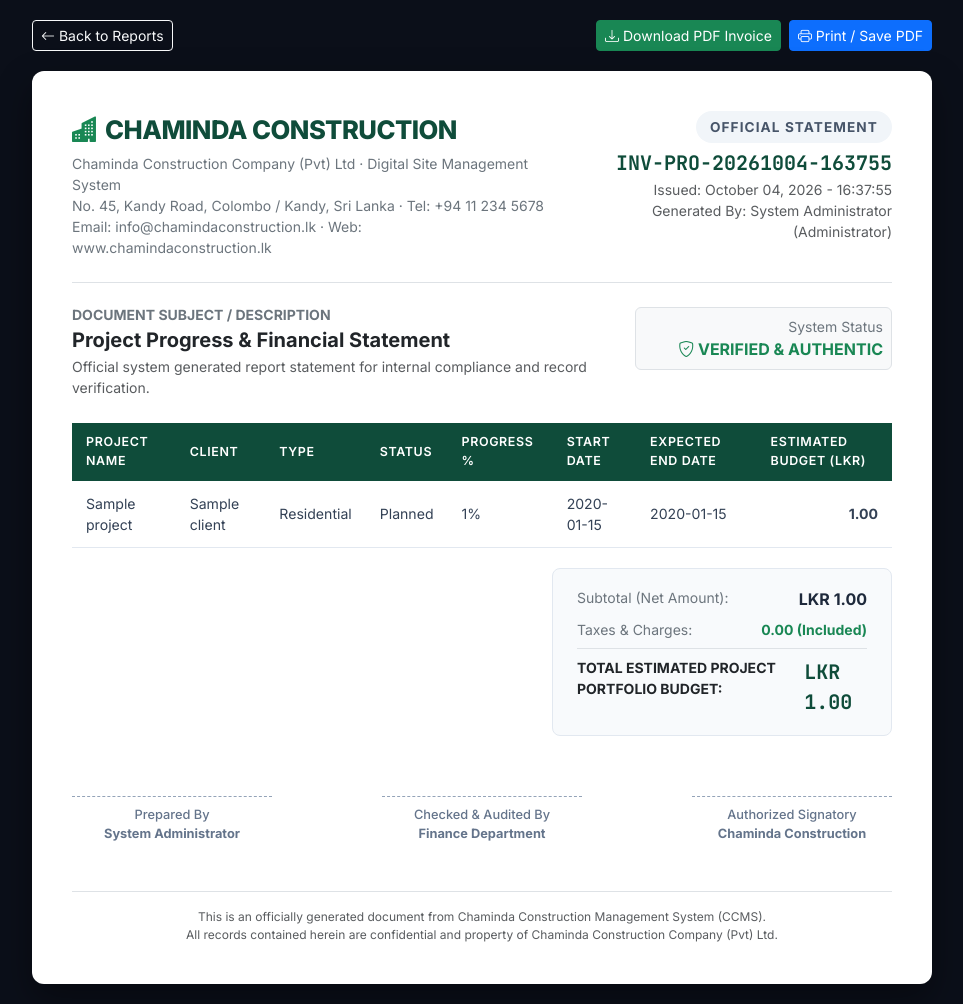
After one commit to behanpeshala-cell/Chaminda-Construction-Management-System, a PHP site: page /ccms/reports/export_pdf.php?type=projects in a window 1280 px wide. The commit adds this page. Shown: the whole page, without its empty margins (158-1121 px from the left). Run offline with PHP 8.4, Linux system fonts and the light colour scheme; a user stored in the database is signed in; tables that the repository leaves empty hold one stand-in row (values such as "Sample post"); some libraries are stand-ins or nearby versions.

Commit message:
report pdf

```diff
--- a/purchase_orders/view.php
+++ b/purchase_orders/view.php
@@ -61,7 +61,8 @@ $badge = ['Pending'=>'secondary','Approved'=>'info','Delivered'=>'success','Canc
       <p class="mb-1"><strong>Created by:</strong> <?php echo htmlspecialchars($po['created_by_name']); ?> on <?php echo $po['created_at']; ?></p>
       <p class="mb-0"><strong>Status:</strong> <span class="badge bg-<?php echo $badge; ?>"><?php echo htmlspecialchars($po['status']); ?></span></p>
     </div>
-    <div class="align-self-start">
+    <div class="align-self-start d-flex align-items-center gap-2">
+      <a href="/ccms/reports/export_pdf.php?type=po_single&id=<?php echo $id; ?>" class="btn btn-sm btn-outline-success"><i class="bi bi-file-earmark-pdf"></i> Download PDF Invoice</a>
       <?php if ($po['status'] === 'Pending'): ?>
         <form method="post" class="d-inline"><input type="hidden" name="csrf_token" value="<?php echo csrf_token(); ?>"><input type="hidden" name="action" value="approve"><button class="btn btn-sm btn-success"><i class="bi bi-check-lg"></i> Approve</button></form>
         <form method="post" class="d-inline" data-confirm="Cancel this purchase order?"><input type="hidden" name="csrf_token" value="<?php echo csrf_token(); ?>"><input type="hidden" name="action" value="cancel"><button class="btn btn-sm btn-outline-danger"><i class="bi bi-x-lg"></i> Cancel</button></form>
--- /dev/null
+++ b/reports/export_pdf.php
@@ -0,0 +1,407 @@
+<?php
+require_once __DIR__ . '/../includes/auth.php';
+require_login();
+$role = current_role();
+$type = $_GET['type'] ?? '';
+$id   = (int)($_GET['id'] ?? 0);
+
+$allowed = [
+    'projects'        => ['Administrator','Project Manager','Site Staff','Client'],
+    'inventory'       => ['Administrator','Site Staff','Project Manager'],
+    'financial'       => ['Administrator','Finance Officer'],
+    'purchase_orders' => ['Administrator','Procurement Staff'],
+    'po_single'       => ['Administrator','Procurement Staff','Project Manager','Finance Officer'],
+];
+
+if (!isset($allowed[$type]) || !in_array($role, $allowed[$type], true)) {
+    http_response_code(403);
+    die('Access denied for this report/invoice.');
+}
+
+$refNo = 'INV-' . strtoupper(substr($type, 0, 3)) . '-' . date('Ymd-His');
+$title = '';
+$headers = [];
+$rows = [];
+$summaryText = '';
+$totalAmount = 0;
+$hasAmount = false;
+
+switch ($type) {
+    case 'projects':
+        $title = 'Project Progress & Financial Statement';
+        $headers = ['Project Name', 'Client', 'Type', 'Status', 'Progress %', 'Start Date', 'Expected End Date', 'Estimated Budget (LKR)'];
+        $stmt = $pdo->query("SELECT p.project_name, c.name AS client_name, p.project_type, p.status, p.progress_percent, p.start_date, p.end_date, p.estimated_budget
+                              FROM projects p JOIN clients c ON c.client_id=p.client_id ORDER BY p.created_at DESC");
+        while ($r = $stmt->fetch()) {
+            $budget = (float)$r['estimated_budget'];
+            $totalAmount += $budget;
+            $rows[] = [
+                $r['project_name'],
+                $r['client_name'],
+                $r['project_type'],
+                $r['status'],
+                $r['progress_percent'] . '%',
+                $r['start_date'],
+                $r['end_date'],
+                number_format($budget, 2)
+            ];
+        }
+        $hasAmount = true;
+        $summaryText = 'Total Estimated Project Portfolio Budget';
+        break;
+
+    case 'inventory':
+        $title = 'Inventory & Stock Valuation Statement';
+        $headers = ['Material Name', 'Unit', 'Stock Qty', 'Reorder Level', 'Unit Price (LKR)', 'Stock Value (LKR)'];
+        $stmt = $pdo->query("SELECT m.name, m.unit, COALESCE(i.quantity_on_hand,0) AS qty, m.reorder_level, m.unit_price
+                              FROM materials m LEFT JOIN inventory i ON i.material_id=m.material_id ORDER BY m.name");
+        while ($r = $stmt->fetch()) {
+            $val = (float)$r['qty'] * (float)$r['unit_price'];
+            $totalAmount += $val;
+            $rows[] = [
+                $r['name'],
+                $r['unit'],
+                number_format($r['qty']),
+                number_format($r['reorder_level']),
+                number_format($r['unit_price'], 2),
+                number_format($val, 2)
+            ];
+        }
+        $hasAmount = true;
+        $summaryText = 'Total Inventory Stock Valuation';
+        break;
+
+    case 'financial':
+        $title = 'Financial Budget vs. Expenditure Invoice Summary';
+        $headers = ['Project Name', 'Allocated Budget (LKR)', 'Total Expenses (LKR)', 'Total Payments (LKR)', 'Net Variance (LKR)'];
+        $stmt = $pdo->query("SELECT p.project_name, COALESCE(b.allocated_amount,0) AS budget,
+                                     COALESCE((SELECT SUM(amount) FROM expenses e WHERE e.project_id=p.project_id),0) AS expenses,
+                                     COALESCE((SELECT SUM(amount) FROM payments pay WHERE pay.project_id=p.project_id),0) AS payments
+                              FROM projects p LEFT JOIN budgets b ON b.project_id=p.project_id ORDER BY p.created_at DESC");
+        while ($r = $stmt->fetch()) {
+            $b = (float)$r['budget'];
+            $exp = (float)$r['expenses'];
+            $var = $b - $exp;
+            $totalAmount += $exp;
+            $rows[] = [
+                $r['project_name'],
+                number_format($b, 2),
+                number_format($exp, 2),
+                number_format($r['payments'], 2),
+                number_format($var, 2)
+            ];
+        }
+        $hasAmount = true;
+        $summaryText = 'Total Expenditure Incurred';
+        break;
+
+    case 'purchase_orders':
+        $title = 'Purchase Orders & Supplier Invoice Summary';
+        $headers = ['PO Reference', 'Supplier Name', 'Order Status', 'Created Date', 'Total Value (LKR)'];
+        $stmt = $pdo->query("SELECT po.po_id, CONCAT('PO-', LPAD(po.po_id,4,'0')) AS po_num, s.name AS supplier_name, po.status, po.created_at,
+                                     COALESCE((SELECT SUM(quantity*unit_price) FROM purchase_order_items WHERE po_id=po.po_id),0) AS total_val
+                              FROM purchase_orders po JOIN suppliers s ON s.supplier_id=po.supplier_id ORDER BY po.created_at DESC");
+        while ($r = $stmt->fetch()) {
+            $val = (float)$r['total_val'];
+            $totalAmount += $val;
+            $rows[] = [
+                $r['po_num'],
+                $r['supplier_name'],
+                $r['status'],
+                $r['created_at'],
+                number_format($val, 2)
+            ];
+        }
+        $hasAmount = true;
+        $summaryText = 'Total Purchase Order Procurement Value';
+        break;
+
+    case 'po_single':
+        $stmt = $pdo->prepare("SELECT po.*, s.name AS supplier_name, s.contact_person, s.phone, s.email, s.address, u.full_name AS created_by_name
+                                FROM purchase_orders po JOIN suppliers s ON s.supplier_id=po.supplier_id
+                                JOIN users u ON u.user_id=po.created_by WHERE po.po_id=?");
+        $stmt->execute([$id]);
+        $po = $stmt->fetch();
+        if (!$po) { die('Purchase Order not found.'); }
+
+        $refNo = 'PO-INV-' . str_pad($po['po_id'], 4, '0', STR_PAD_LEFT);
+        $title = 'OFFICIAL PURCHASE ORDER INVOICE';
+        $headers = ['Item #', 'Material Description', 'Quantity', 'Unit Price (LKR)', 'Line Total (LKR)'];
+
+        $itemsStmt = $pdo->prepare("SELECT poi.*, m.name, m.unit FROM purchase_order_items poi JOIN materials m ON m.material_id=poi.material_id WHERE poi.po_id=?");
+        $itemsStmt->execute([$id]);
+        $idx = 1;
+        while ($it = $itemsStmt->fetch()) {
+            $lineTotal = (float)$it['quantity'] * (float)$it['unit_price'];
+            $totalAmount += $lineTotal;
+            $rows[] = [
+                $idx++,
+                $it['name'] . ' (' . $it['unit'] . ')',
+                number_format($it['quantity']),
+                number_format($it['unit_price'], 2),
+                number_format($lineTotal, 2)
+            ];
+        }
+        $hasAmount = true;
+        $summaryText = 'Total Invoice Amount';
+        break;
+}
+
+?>
+<!DOCTYPE html>
+<html lang="en">
+<head>
+<meta charset="UTF-8">
+<meta name="viewport" content="width=device-width, initial-scale=1.0">
+<title><?php echo htmlspecialchars($title); ?> - <?php echo $refNo; ?></title>
+<link href="https://fonts.googleapis.com/css2?family=Inter:wght@300;400;500;600;700;800&family=JetBrains+Mono:wght@500;700&display=swap" rel="stylesheet">
+<link href="https://cdn.jsdelivr.net/npm/bootstrap@5.3.3/dist/css/bootstrap.min.css" rel="stylesheet">
+<link href="https://cdn.jsdelivr.net/npm/bootstrap-icons@1.11.3/font/bootstrap-icons.css" rel="stylesheet">
+<script src="https://cdnjs.cloudflare.com/ajax/libs/html2pdf.js/0.10.1/html2pdf.bundle.min.js"></script>
+
+<style>
+  body {
+    background-color: #0b0f19;
+    color: #0f172a;
+    font-family: 'Inter', sans-serif;
+    padding: 20px 0;
+  }
+  .action-bar {
+    max-width: 900px;
+    margin: 0 auto 20px auto;
+    display: flex;
+    justify-content: space-between;
+    align-items: center;
+  }
+  .invoice-card {
+    background: #ffffff;
+    max-width: 900px;
+    margin: 0 auto;
+    border-radius: 12px;
+    box-shadow: 0 15px 35px rgba(0, 0, 0, 0.4);
+    padding: 40px;
+    color: #1e293b;
+    position: relative;
+  }
+  .company-logo {
+    font-size: 1.6rem;
+    font-weight: 800;
+    color: #0f4c3a;
+    letter-spacing: -0.02em;
+  }
+  .invoice-title-badge {
+    font-size: 0.85rem;
+    font-weight: 700;
+    text-transform: uppercase;
+    letter-spacing: 0.08em;
+    background: #f1f5f9;
+    color: #475569;
+    padding: 6px 14px;
+    border-radius: 20px;
+    display: inline-block;
+  }
+  .table-invoice {
+    width: 100%;
+    margin-top: 25px;
+    border-collapse: collapse;
+  }
+  .table-invoice th {
+    background: #0f4c3a;
+    color: #ffffff;
+    font-size: 0.78rem;
+    text-transform: uppercase;
+    letter-spacing: 0.05em;
+    padding: 10px 14px;
+    font-weight: 600;
+  }
+  .table-invoice td {
+    padding: 12px 14px;
+    font-size: 0.88rem;
+    border-bottom: 1px solid #e2e8f0;
+    color: #334155;
+  }
+  .table-invoice tbody tr:nth-child(even) {
+    background-color: #f8fafc;
+  }
+  .totals-box {
+    background: #f8fafc;
+    border: 1px solid #e2e8f0;
+    border-radius: 8px;
+    padding: 18px 24px;
+    width: 340px;
+    margin-left: auto;
+    margin-top: 20px;
+  }
+  .totals-box .amount-val {
+    font-family: 'JetBrains Mono', monospace;
+    font-size: 1.25rem;
+    font-weight: 700;
+    color: #0f4c3a;
+  }
+  .signature-block {
+    margin-top: 60px;
+    display: flex;
+    justify-content: space-between;
+    text-align: center;
+  }
+  .signature-line {
+    width: 200px;
+    border-top: 1px dashed #94a3b8;
+    padding-top: 8px;
+    font-size: 0.8rem;
+    color: #64748b;
+    font-weight: 500;
+  }
+
+  @media print {
+    body {
+      background: #ffffff;
+      padding: 0;
+    }
+    .action-bar {
+      display: none !important;
+    }
+    .invoice-card {
+      box-shadow: none;
+      padding: 0;
+      max-width: 100%;
+    }
+  }
+</style>
+</head>
+<body>
+
+<div class="action-bar">
+  <a href="/ccms/reports/index.php" class="btn btn-outline-light btn-sm"><i class="bi bi-arrow-left"></i> Back to Reports</a>
+  <div class="d-flex gap-2">
+    <button onclick="downloadPDF()" class="btn btn-success btn-sm"><i class="bi bi-download"></i> Download PDF Invoice</button>
+    <button onclick="window.print()" class="btn btn-primary btn-sm"><i class="bi bi-printer"></i> Print / Save PDF</button>
+  </div>
+</div>
+
+<div class="invoice-card" id="invoiceArea">
+  <!-- Company Header -->
+  <div class="d-flex justify-content-between align-items-start border-bottom pb-4 mb-4">
+    <div>
+      <div class="company-logo d-flex align-items-center gap-2">
+        <i class="bi bi-buildings-fill text-success"></i>
+        <span>CHAMINDA CONSTRUCTION</span>
+      </div>
+      <div class="small text-secondary mt-1">
+        Chaminda Construction Company (Pvt) Ltd · Digital Site Management System<br>
+        No. 45, Kandy Road, Colombo / Kandy, Sri Lanka · Tel: +94 11 234 5678<br>
+        Email: info@chamindaconstruction.lk · Web: www.chamindaconstruction.lk
+      </div>
+    </div>
+    <div class="text-end">
+      <div class="invoice-title-badge mb-2">OFFICIAL STATEMENT</div>
+      <h5 class="fw-bold mb-1" style="color:#0f4c3a; font-family:'JetBrains Mono', monospace"><?php echo htmlspecialchars($refNo); ?></h5>
+      <div class="small text-muted">Issued: <?php echo date('F d, Y - H:i:s'); ?></div>
+      <div class="small text-muted">Generated By: <?php echo htmlspecialchars(current_name()); ?> (<?php echo htmlspecialchars(current_role()); ?>)</div>
+    </div>
+  </div>
+
+  <!-- Document Meta & Bill To Info -->
+  <div class="row mb-4">
+    <div class="col-8">
+      <h6 class="fw-bold text-uppercase text-secondary small mb-1">Document Subject / Description</h6>
+      <h5 class="fw-bold text-dark mb-1"><?php echo htmlspecialchars($title); ?></h5>
+      <?php if (isset($po)): ?>
+        <p class="small text-muted mb-0">
+          <strong>Supplier:</strong> <?php echo htmlspecialchars($po['supplier_name']); ?> |
+          <strong>Contact:</strong> <?php echo htmlspecialchars($po['contact_person'] ?: 'N/A'); ?> |
+          <strong>Phone:</strong> <?php echo htmlspecialchars($po['phone'] ?: 'N/A'); ?><br>
+          <strong>Address:</strong> <?php echo htmlspecialchars($po['address'] ?: 'N/A'); ?>
+        </p>
+      <?php else: ?>
+        <p class="small text-muted mb-0">Official system generated report statement for internal compliance and record verification.</p>
+      <?php endif; ?>
+    </div>
+    <div class="col-4 text-end">
+      <div class="p-2 border rounded bg-light">
+        <div class="small text-secondary">System Status</div>
+        <div class="fw-bold text-success"><i class="bi bi-shield-check"></i> VERIFIED & AUTHENTIC</div>
+      </div>
+    </div>
+  </div>
+
+  <!-- Formatted Data Table -->
+  <table class="table-invoice">
+    <thead>
+      <tr>
+        <?php foreach ($headers as $h): ?>
+          <th><?php echo htmlspecialchars($h); ?></th>
+        <?php endforeach; ?>
+      </tr>
+    </thead>
+    <tbody>
+      <?php foreach ($rows as $row): ?>
+        <tr>
+          <?php foreach ($row as $idx => $cell): ?>
+            <td class="<?php echo ($hasAmount && $idx === count($row)-1) ? 'fw-bold text-end' : ''; ?>">
+              <?php echo htmlspecialchars($cell); ?>
+            </td>
+          <?php endforeach; ?>
+        </tr>
+      <?php endforeach; ?>
+    </tbody>
+  </table>
+
+  <!-- Totals Summary Box -->
+  <?php if ($hasAmount): ?>
+  <div class="totals-box">
+    <div class="d-flex justify-content-between mb-2">
+      <span class="small text-secondary">Subtotal (Net Amount):</span>
+      <span class="fw-bold">LKR <?php echo number_format($totalAmount, 2); ?></span>
+    </div>
+    <div class="d-flex justify-content-between mb-2">
+      <span class="small text-secondary">Taxes & Charges:</span>
+      <span class="text-success small fw-bold">0.00 (Included)</span>
+    </div>
+    <div class="d-flex justify-content-between pt-2 border-top">
+      <span class="fw-bold text-dark small text-uppercase"><?php echo htmlspecialchars($summaryText); ?>:</span>
+      <span class="amount-val">LKR <?php echo number_format($totalAmount, 2); ?></span>
+    </div>
+  </div>
+  <?php endif; ?>
+
+  <!-- Authorization Signatures -->
+  <div class="signature-block">
+    <div>
+      <div class="signature-line">Prepared By<br><strong><?php echo htmlspecialchars(current_name()); ?></strong></div>
+    </div>
+    <div>
+      <div class="signature-line">Checked & Audited By<br><strong>Finance Department</strong></div>
+    </div>
+    <div>
+      <div class="signature-line">Authorized Signatory<br><strong>Chaminda Construction</strong></div>
+    </div>
+  </div>
+
+  <!-- Footer Notice -->
+  <div class="text-center text-muted small mt-5 pt-3 border-top" style="font-size:0.75rem">
+    This is an officially generated document from Chaminda Construction Management System (CCMS).<br>
+    All records contained herein are confidential and property of Chaminda Construction Company (Pvt) Ltd.
+  </div>
+</div>
+
+<script>
+function downloadPDF() {
+  const element = document.getElementById('invoiceArea');
+  const opt = {
+    margin:       0.3,
+    filename:     '<?php echo $refNo; ?>.pdf',
+    image:        { type: 'jpeg', quality: 0.98 },
+    html2canvas:  { scale: 2, useCORS: true },
+    jsPDF:        { unit: 'in', format: 'letter', orientation: 'portrait' }
+  };
+  html2pdf().set(opt).from(element).save();
+}
+
+// Check if download parameter passed
+if (new URLSearchParams(window.location.search).get('download') === '1') {
+  window.addEventListener('load', downloadPDF);
+}
+</script>
+</body>
+</html>
```
Also changed, not shown: reports/index.php (+5 -7 lines).
